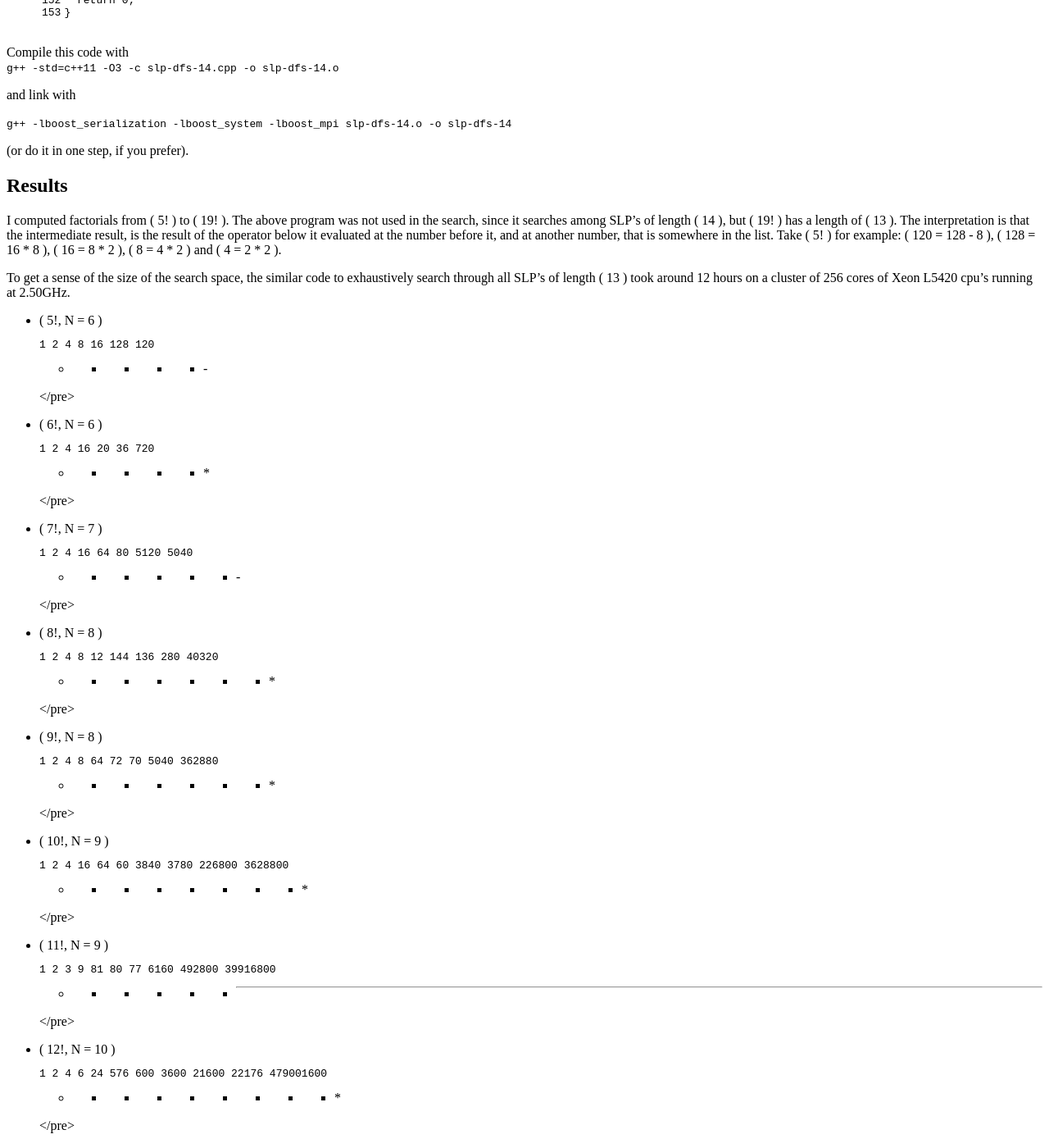
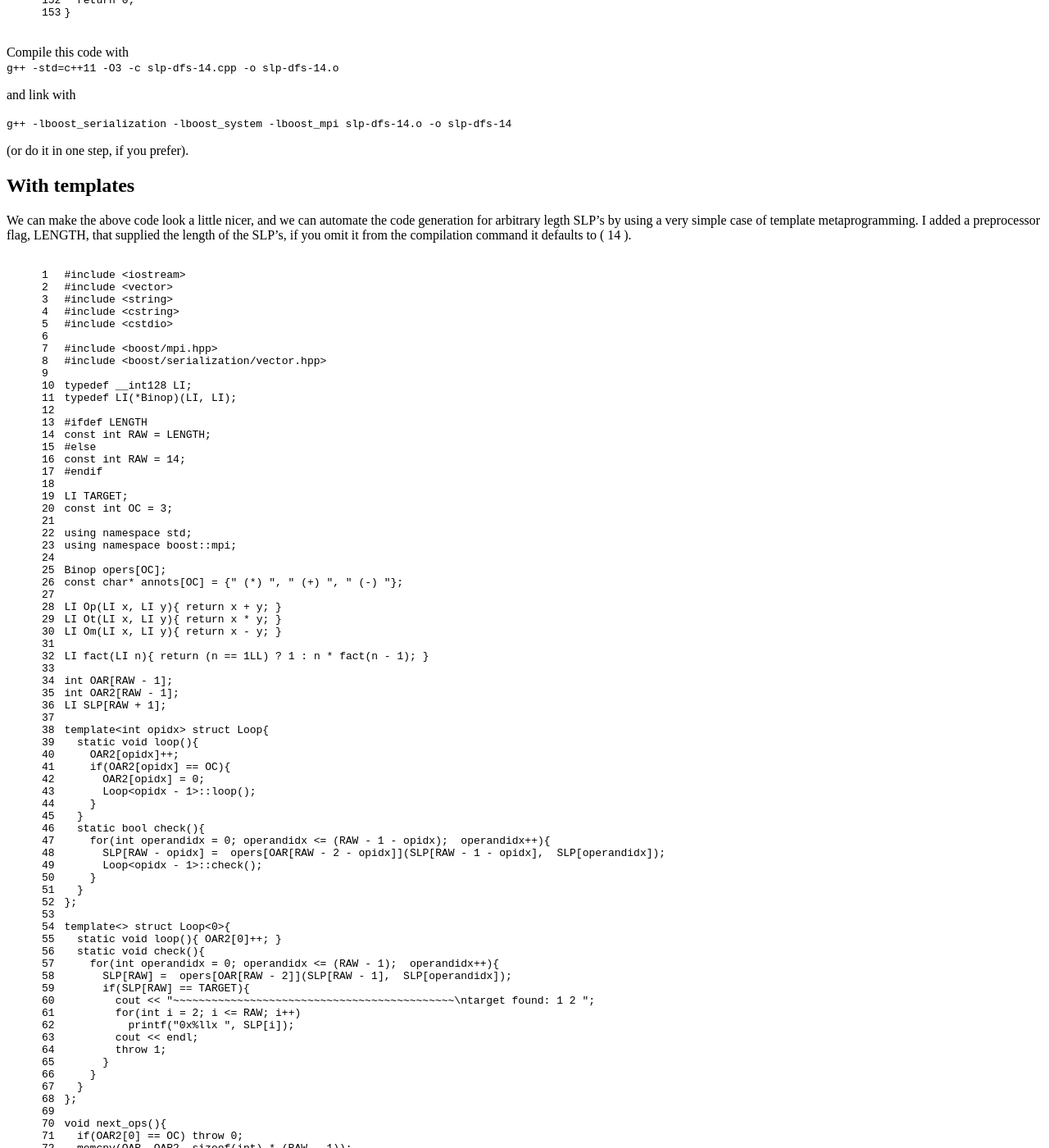
Before and after one commit to liquid-phynix/liquid-phynix.github.com, a Jekyll site: the page built from _posts/2013-03-23-search-for-slp.md, in a window 1280 px wide and 1400 px high, scrolled down 2930 px. Shown: the whole window at 82% size. Built offline with Jekyll 4.4.1, drawn with Linux system fonts in a browser that asks for light colours; nearby versions of some CDN libraries; comment, search, counter and statistics services are not loaded; some of the changed text lies outside the part shown.

Commit message:
added templated code for post 2013-03-23-search-for-slp

```diff
--- a/_posts/2013-03-23-search-for-slp.md
+++ b/_posts/2013-03-23-search-for-slp.md
@@ -16,7 +16,7 @@ Straight line programs (SLP) are defined over the integers and the binary arithm
 ## The search
 The immediate solution to this problem is a brute force Depth First Search (DFS). We fix the length of the SLP, and choose a list of operators, and choose the index <span>\( m \)</span> for each operator (since the other index is the one before it), and evaluate the SLP. We check if it equals to the number we seek, i.e. <span>\( n! \)</span>.
 
-## The program
+## The program without templates
 Below you will find a C++ program that searches through SLP's of length 14 looking for <span>\( n! \)</span> where <span>\( n \)</span> is provided as a command line argument.
 
 {% highlight c++ linenos %}
@@ -184,6 +184,163 @@ and link with
 
 (or do it in one step, if you prefer).
 
+## With templates
+
+We can make the above code look a little nicer, and we can automate the code generation for arbitrary legth SLP's by using a very simple case of template metaprogramming. I added a preprocessor flag, LENGTH, that supplied the length of the SLP's, if you omit it from the compilation command it defaults to <span>\( 14 \)</span>.
+
+{% highlight c++ linenos %}
+#include <iostream>
+#include <vector>
+#include <string>
+#include <cstring>
+#include <cstdio>
+
+#include <boost/mpi.hpp>
+#include <boost/serialization/vector.hpp>
+
+typedef __int128 LI;
+typedef LI(*Binop)(LI, LI);
+
+#ifdef LENGTH
+const int RAW = LENGTH;
+#else
+const int RAW = 14;
+#endif
+
+LI TARGET;
+const int OC = 3;
+
+using namespace std;
+using namespace boost::mpi;
+
+Binop opers[OC];
+const char* annots[OC] = {" (*) ", " (+) ", " (-) "};
+
+LI Op(LI x, LI y){ return x + y; }
+LI Ot(LI x, LI y){ return x * y; }
+LI Om(LI x, LI y){ return x - y; }
+
+LI fact(LI n){ return (n == 1LL) ? 1 : n * fact(n - 1); }
+
+int OAR[RAW - 1];
+int OAR2[RAW - 1];
+LI SLP[RAW + 1];
+
+template<int opidx> struct Loop{
+  static void loop(){
+    OAR2[opidx]++;
+    if(OAR2[opidx] == OC){
+      OAR2[opidx] = 0;
+      Loop<opidx - 1>::loop();
+    }
+  }
+  static bool check(){
+    for(int operandidx = 0; operandidx <= (RAW - 1 - opidx);  operandidx++){
+      SLP[RAW - opidx] =  opers[OAR[RAW - 2 - opidx]](SLP[RAW - 1 - opidx],  SLP[operandidx]);
+      Loop<opidx - 1>::check();
+    }
+  }
+};
+
+template<> struct Loop<0>{
+  static void loop(){ OAR2[0]++; }
+  static void check(){
+    for(int operandidx = 0; operandidx <= (RAW - 1);  operandidx++){
+      SLP[RAW] =  opers[OAR[RAW - 2]](SLP[RAW - 1],  SLP[operandidx]);
+      if(SLP[RAW] == TARGET){
+        cout << "~~~~~~~~~~~~~~~~~~~~~~~~~~~~~~~~~~~~~~~~~~~~\ntarget found: 1 2 ";
+        for(int i = 2; i <= RAW; i++)
+          printf("0x%llx ", SLP[i]);
+        cout << endl;
+        throw 1;
+      }
+    }
+  }
+};
+
+void next_ops(){
+  if(OAR2[0] == OC) throw 0;
+  memcpy(OAR, OAR2, sizeof(int) * (RAW - 1));
+  Loop<RAW - 2>::loop();
+}
+
+void show_ops(){
+  for(int i = 0; i < RAW - 1; i++)
+    cout << annots[OAR[i]];
+}
+
+int main(int argc, char* argv[]){
+  if(argc < 2){
+    cout << "usage: < " << argv[0] << " n > to search for n!" << endl;
+    return -1;
+  }
+
+  opers[0] = &Ot; opers[1] = &Op; opers[2] = &Om;
+
+  int n = atoi(argv[1]);
+  TARGET = fact(n);
+
+  environment env(argc, argv);
+  communicator world;
+
+  if(world.rank() == 0){
+    printf("searching for %d! among length %d SLP's", n, RAW);
+    cout << endl;
+  }
+
+  memset(&SLP, 0, (RAW + 1) * sizeof(LI));
+  SLP[0] = 1; SLP[1] = 2;
+  memset(&OAR, 0, (RAW - 1) * sizeof(int));
+  memset(&OAR2, 0, (RAW - 1) * sizeof(int));
+
+  if(world.rank() == 0){
+    int slaves = world.size() - 1;
+    request reqs[slaves];
+    try{
+      for(int rank = 1; rank < world.size(); rank++){
+        next_ops(); show_ops(); cout << " to rank " << rank << endl;
+        world.isend(rank, 0, OAR, RAW - 1);
+        reqs[rank - 1] = world.irecv(rank, 1);
+      }
+      while(true){
+        for(int i = 0; i < slaves; i++){
+          boost::optional<status> opstatus = reqs[i].test();
+          if(opstatus){
+            next_ops(); show_ops(); cout << " to rank " << (i + 1) << endl;
+            world.isend(i + 1, 0, OAR, RAW - 1);
+            reqs[i] = world.irecv(i + 1, 1);
+          }
+        }
+        usleep(50);
+      }
+    }catch(int){
+      cout << "~~~~~~~~~~~~~~~~~~~~~~~~~~~\noperator products exhausted\n~~~~~~~~~~~~~~~~~~~~~~~~~~~"  << endl;
+      wait_all(reqs, reqs + slaves);
+      world.abort(0);
+    }
+  }else{
+    while(true){
+      world.recv(0, 0, OAR, RAW - 1);
+      try{
+        Loop<RAW - 2>::check();
+      }catch(int){
+        cout << "opers: ";
+        for(int i = 0; i < RAW - 1; i++)
+          cout << annots[OAR[i]];
+        cout << "\n~~~~~~~~~~~~~~~~~~~~~~~~~~~~~~~~~~~~~~~~~~~~" << endl;
+        world.abort(1);
+      }
+      world.send(0, 1);
+    }
+  }
+  return 0;
+}
+{% endhighlight %}
+
+I removed the one `auto` keyword from the code, so you can compile it with
+
+`g++ -O3 -lboost_serialization -lboost_system -lboost_mpi slp-all.cpp -DLENGTH=7 -o slp-all`
+
 ## Results
 
 I computed factorials from <span>\( 5! \)</span> to <span>\( 19! \)</span>. The above program was not used in the search, since it searches among SLP's of length <span>\( 14 \)</span>, but <span>\( 19! \)</span> has a length of <span>\( 13 \)</span>. The interpretation is that the intermediate result, is the result of the operator below it evaluated at the number before it, and at another number, that is somewhere in the list. Take <span>\( 5! \)</span> for example: <span>\( 120 = 128 - 8 \)</span>, <span>\( 128 = 16 * 8 \)</span>, <span>\( 16 = 8 * 2 \)</span>, <span>\( 8 = 4 * 2 \)</span> and <span>\( 4 = 2 * 2 \)</span>.
```
